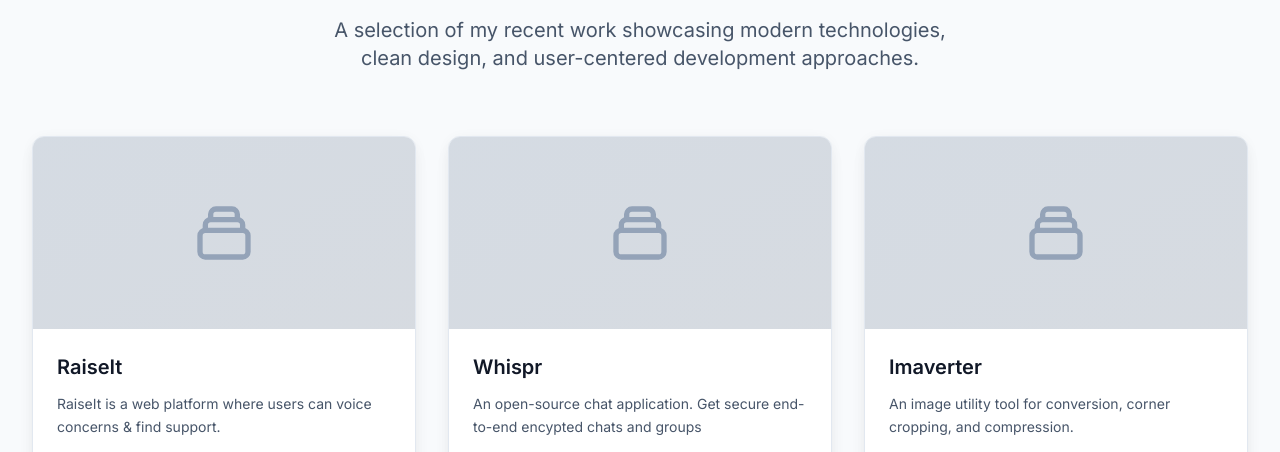
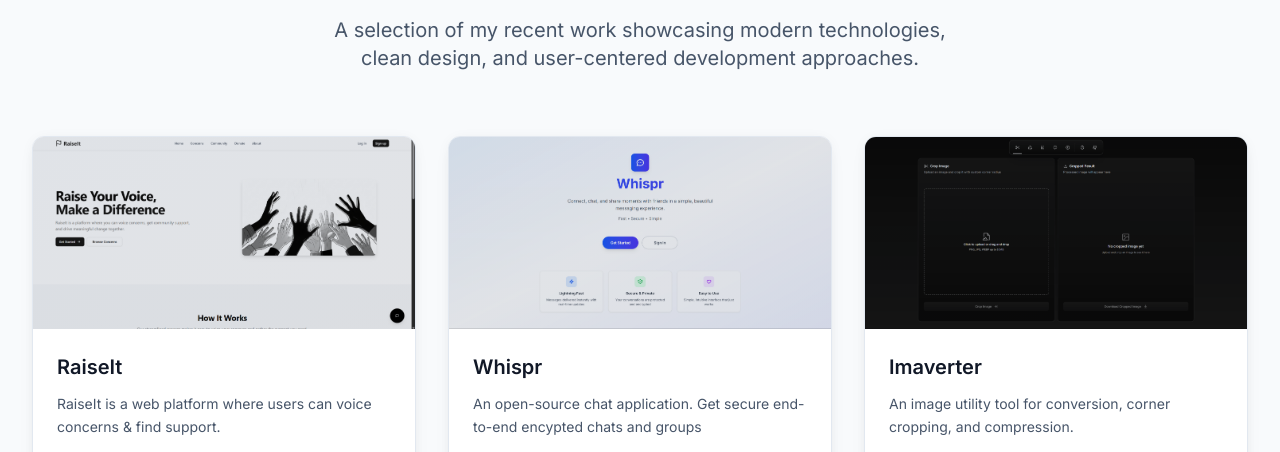
Before and after one commit to gourishchouhan/gourishchouhan, an Astro site: page / in a window 1280 px wide. Shown: the part 1700-2152 px from the top of the page. Built offline with nearby package versions, Linux system fonts and the light colour scheme; Astro itself is replaced by a stand-in of ours; animation ran at ten frames a second.

Commit message:
add : project images

```diff
--- a/src/components/astro/Projects.astro
+++ b/src/components/astro/Projects.astro
@@ -7,7 +7,7 @@
     technologies: ["React", "Node.js", "MongoDB", "Vanta.js"],
     github: "https://github.com/kalviumcommunity/S65_Gourish_Chouhan_Capstone_RaiseIt",
     live: "https://raiseit-phi.vercel.app",
-    image: "/api/placeholder/400/250"
+    image: "/raiseit.png"
   },
   {
     title: "Whispr",
@@ -15,7 +15,7 @@
     technologies: ["Next.js", "Socket.io", "MongoDB", "Tailwind"],
     github: "https://github.com/cometerm/whispr",
     live: "https://whispr-gilt.vercel.app/",
-    image: "/api/placeholder/400/250"
+    image: "/whispr.png"
   },
   {
     title: "Imaverter",
@@ -23,7 +23,7 @@
     technologies: ["Next.js", "Colourjs.io", "kmeans"],
     github: "https://github.com/armancurr/imaverter",
     live: "https://imaverter.vercel.app/",
-    image: "/api/placeholder/400/250"
+    image: "/imaverter.png"
   }
 ];
 ---
@@ -47,12 +47,8 @@
         <div class="card card-hover group animate-on-scroll overflow-hidden" style={`animation-delay: ${index * 200}ms`}>
           <!-- Project image -->
           <div class="relative overflow-hidden bg-secondary-100 dark:bg-secondary-700 h-48">
-            <div class="absolute inset-0 bg-gradient-to-br from-primary-500/20 to-accent-500/20"></div>
-            <div class="absolute inset-0 flex items-center justify-center">
-              <svg class="w-16 h-16 text-secondary-400 dark:text-secondary-500" fill="none" stroke="currentColor" viewBox="0 0 24 24">
-                <path stroke-linecap="round" stroke-linejoin="round" stroke-width="2" d="M19 11H5m14 0a2 2 0 012 2v6a2 2 0 01-2 2H5a2 2 0 01-2-2v-6a2 2 0 012-2m14 0V9a2 2 0 00-2-2M5 11V9a2 2 0 012-2m0 0V5a2 2 0 012-2h6a2 2 0 012 2v2M7 7h10" />
-              </svg>
-            </div>
+            <img src={project.image} alt={project.title + ' preview'} loading="lazy" class="w-full h-full object-cover transition-transform duration-500 group-hover:scale-105" />
+            <div class="absolute inset-0 bg-gradient-to-br from-primary-500/20 to-accent-500/20 mix-blend-multiply pointer-events-none"></div>
             <!-- Overlay with links -->
             <div class="absolute inset-0 bg-secondary-900/80 opacity-0 group-hover:opacity-100 transition-opacity duration-300 flex items-center justify-center space-x-4">
               <a
@@ -129,4 +125,3 @@
     </div>
   </div>
 </section>
-</section>
--- a/src/layouts/Layout.astro
+++ b/src/layouts/Layout.astro
@@ -38,7 +38,17 @@
     <link rel="preconnect" href="https://fonts.gstatic.com" crossorigin />
   </head>
 
-  <body class="min-h-screen">
+  <body class="min-h-screen relative overflow-x-hidden">
+    <!-- Global Background Patterns (light & dark) -->
+    <div class="pointer-events-none absolute inset-0 -z-10">
+      <!-- Dark mode pattern -->
+      <div class="hidden dark:block absolute inset-0" aria-hidden="true" style="background:radial-gradient(ellipse 80% 60% at 50% 0%, rgba(6, 182, 212, 0.25), transparent 70%), #000000;"></div>
+      <!-- Light mode pattern -->
+      <div class="dark:hidden absolute inset-0" aria-hidden="true" style="background:#ffffff;">
+        <div class="absolute inset-0" style="background:radial-gradient(circle at top center, rgba(56, 193, 182, 0.5), transparent 70%); filter:blur(80px); background-repeat:no-repeat;"></div>
+      </div>
+    </div>
+
     <!-- Progress bar -->
     <ProgressBar client:load />
 
--- a/src/styles/global.css
+++ b/src/styles/global.css
@@ -163,6 +163,15 @@
       transform: translateY(-10px);
     }
   }
+
+  /* Ensure dark/light pattern container layering and optional background smoothing */
+  .container {
+    @apply relative z-0;
+  }
+
+  .bg-smooth {
+    @apply bg-opacity-60;
+  }
 }
 
 /* Intersection Observer animations */
```
Also changed, not shown: public/imaverter.png (added), public/raiseit.png (added), public/whispr.png (added).
